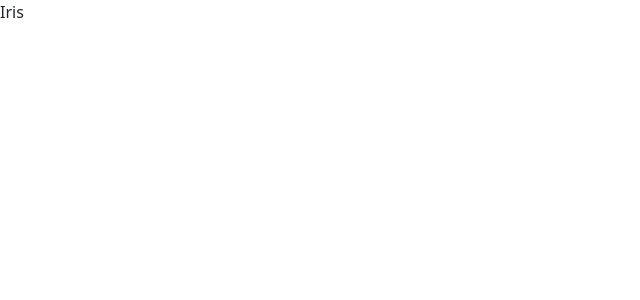
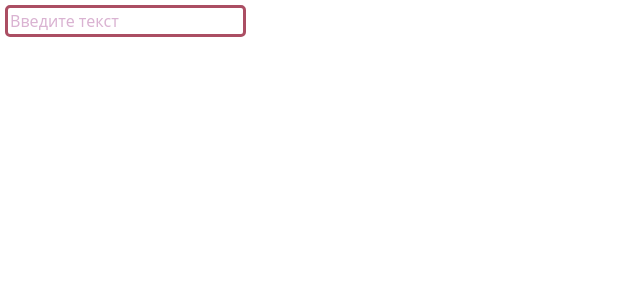
Before and after one commit to mJaJksJ/VCR, a React (Create React App) app in the folder Iris/Iris/ClientApp/: page / in a window 1280 px wide. Shown: the top 300 px of the page, without its empty margins (0-640 px from the left). Built offline with nearby package versions, Linux system fonts and the light colour scheme.

Commit message:
#5 кастомный инпут

```diff
--- a/Iris/Iris/ClientApp/src/App.js
+++ b/Iris/Iris/ClientApp/src/App.js
@@ -1,13 +1,19 @@
-import React, {Component} from 'react';
+import React, {Component, useState} from 'react';
 
 import './irisStyles.css'
+import IrisInput from "./components/ui-components/IrisInput";
 
 export default class App extends Component {
     static displayName = App.name;
 
     render() {
         return (
-            <div>Iris</div>
+            <>
+                <IrisInput
+                    type="text"
+                    placeholder="Введите текст"
+                />
+            </>
         );
     }
 }
--- /dev/null
+++ b/Iris/Iris/ClientApp/src/components/ui-components/IrisInput.jsx
@@ -0,0 +1,10 @@
+import React from 'react';
+import styleClasses from './IrisInput.module.css';
+
+const IrisInput = React.forwardRef((props, ref) => {
+    return (
+        <input ref={ref} className={styleClasses.irisInput} {...props}/>
+    );
+});
+
+export default IrisInput;
--- /dev/null
+++ b/Iris/Iris/ClientApp/src/components/ui-components/IrisInput.module.css
@@ -0,0 +1,15 @@
+.irisInput {
+    border: 3px solid var(--color-bordo-shadow);
+    margin: 5px;
+    border-radius: 5px;
+    color: var(--color-purple-grey);
+    outline: none;
+}
+
+.irisInput::placeholder {
+    color: var(--color-purple-ligth);
+}
+
+.irisInput:hover {
+    border: 3px solid var(--color-bordo);
+}
```
